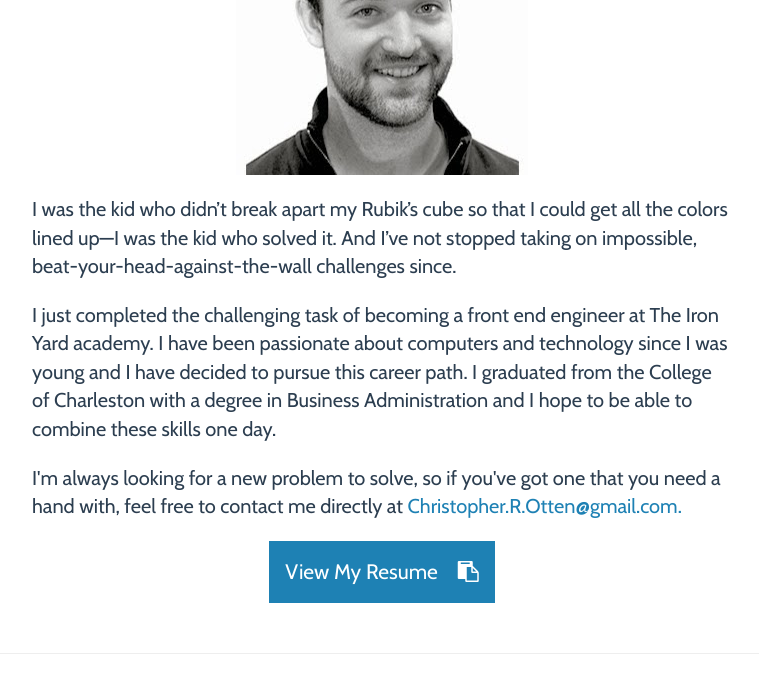
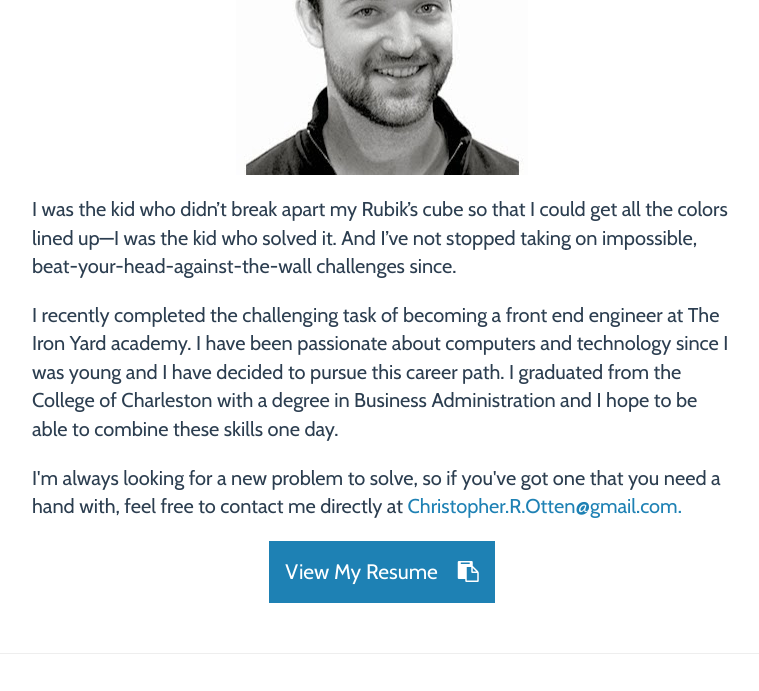
Before and after one commit to clewott/Portfolio, a website: page index.html in a window 1280 px wide. Shown: the part 1457-2148 px from the top of the page, without its empty margins (258-1017 px from the left). Drawn offline with nearby package versions, Linux system fonts and the light colour scheme.

Commit message:
Changed the verbage

```diff
--- a/index.html
+++ b/index.html
@@ -111,7 +111,7 @@
       <h2>Bio</h2>
       <img src="images/ottenChris.jpg" alt="">
       <p>I was the kid who didn’t break apart my Rubik’s cube so that I could get all the colors lined up—I was the kid who solved it. And I’ve not stopped taking on impossible, beat-your-head-against-the-wall challenges since.</p>
-      <p>I just completed the challenging task of becoming a front end engineer at The Iron Yard academy. I have been passionate about computers and technology since I was young and I have decided to pursue this career path. I graduated from the College of Charleston with a degree in Business Administration and I hope to be able to combine these skills one day.</p>
+      <p>I recently completed the challenging task of becoming a front end engineer at The Iron Yard academy. I have been passionate about computers and technology since I was young and I have decided to pursue this career path. I graduated from the College of Charleston with a degree in Business Administration and I hope to be able to combine these skills one day.</p>
       <p>I'm always looking for a new problem to solve, so if you've got one that you need a hand with, feel free to contact me directly at <a href="mailTo:Christopher.R.Otten@gmail.com?subject=Getting In Touch&body=Hey Chris,">Christopher.R.Otten@gmail.com.</a></p>
       <a href="resume.html"><button>View My Resume<span><i class="fa fa-clipboard"></i></span></button></a>
     </div>
```
